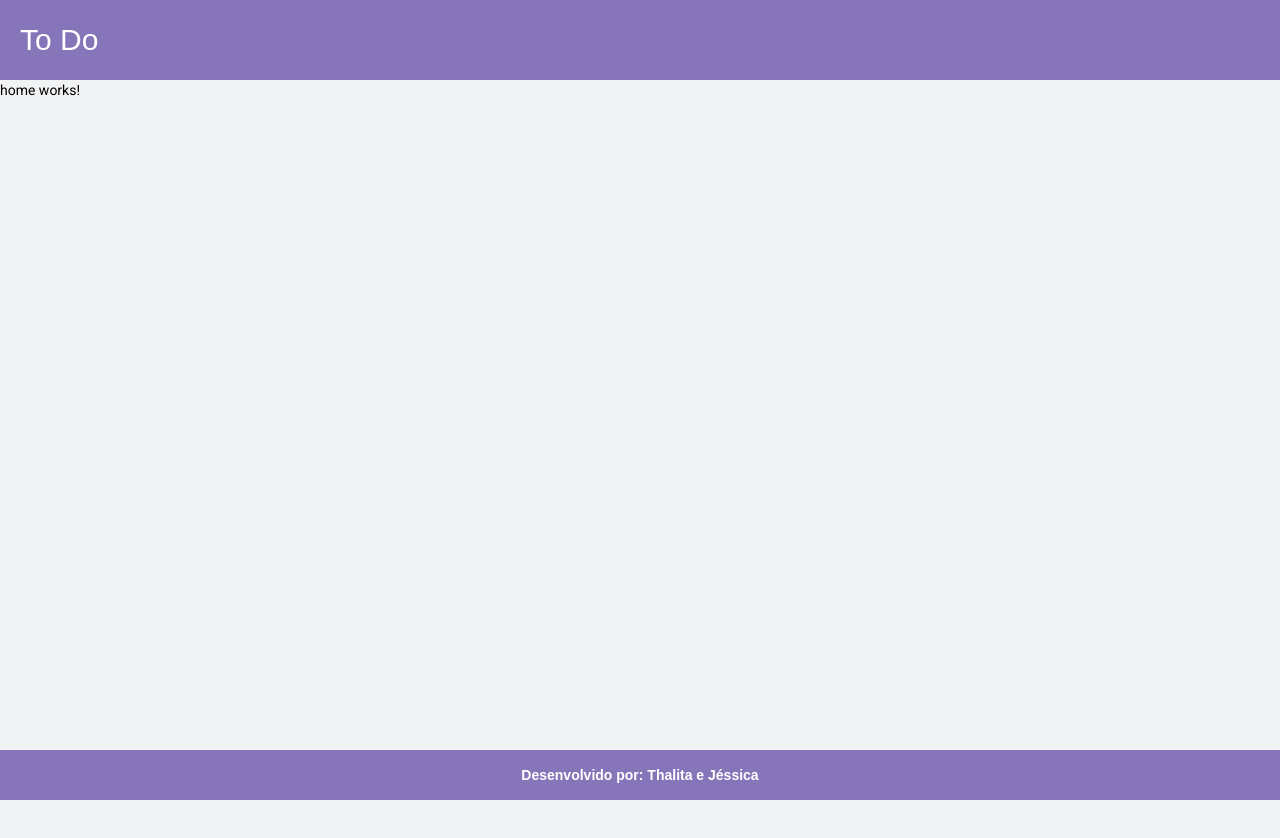
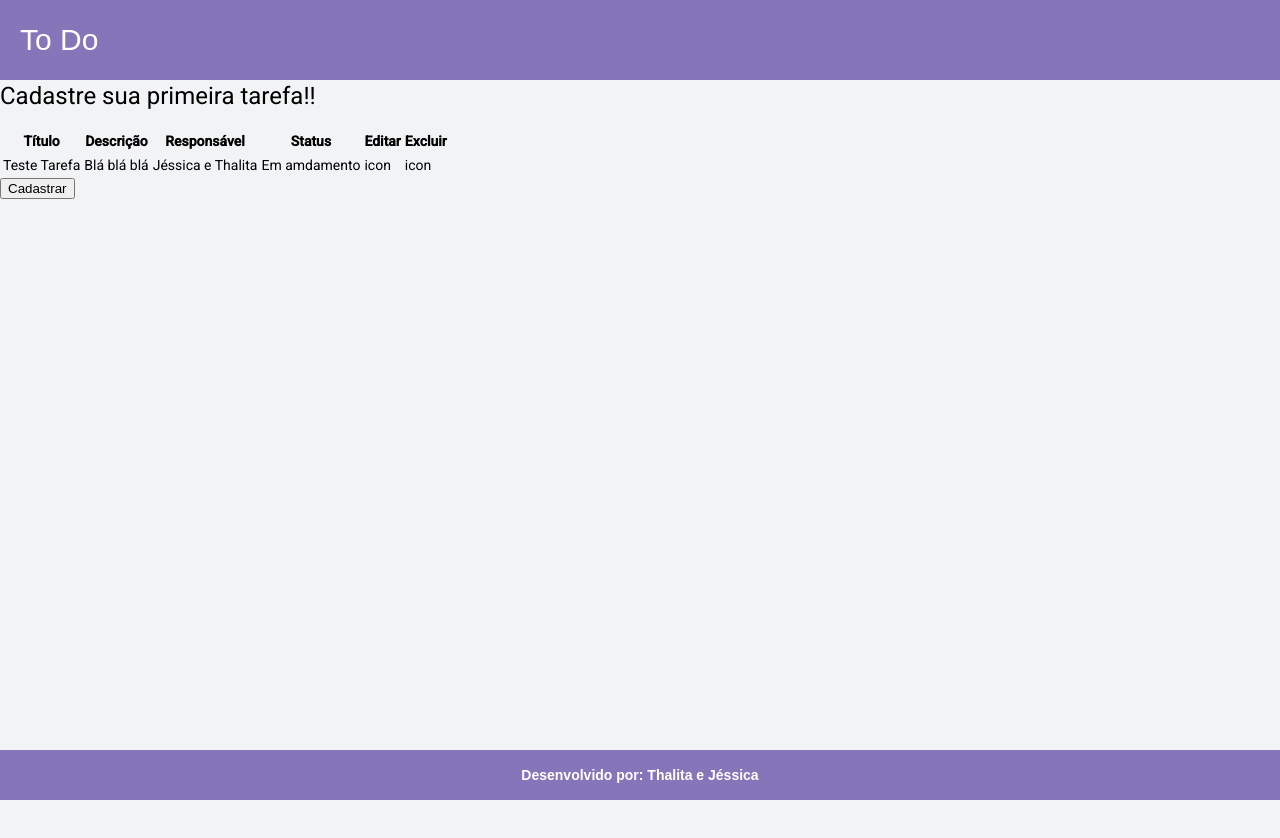
Before and after one commit to thalita-andrade/To-Do-List, an Angular app in the folder to-do-list/: page / in a window 1280 px wide. Shown: the top 838 px of the page. Built offline with nearby package versions, Linux system fonts and the light colour scheme.

Commit message:
implementação do home estático

```diff
--- a/to-do-list/src/app/home/home.component.html
+++ b/to-do-list/src/app/home/home.component.html
@@ -1 +1,30 @@
-<p>home works!</p>
+<section class="display-section-home">
+  <div>
+    <h1>Cadastre sua primeira tarefa!!</h1>
+  </div>
+
+  <div>
+    <table>
+      <tr>
+        <th>Título</th>
+        <th>Descrição</th>
+        <th>Responsável</th>
+        <th>Status</th>
+        <th>Editar</th>
+        <th>Excluir</th>
+      </tr>
+      <tr>
+        <td>Teste Tarefa</td>
+        <td>Blá blá blá</td>
+        <td>Jéssica e Thalita</td>
+        <td>Em amdamento</td>
+        <td>icon</td>
+        <td>icon</td>
+      </tr>
+    </table>
+  </div>
+
+  <a class="a-link-home" href="/form">
+    <button type="button" class="button-home">Cadastrar</button>
+  </a>
+</section>
```
